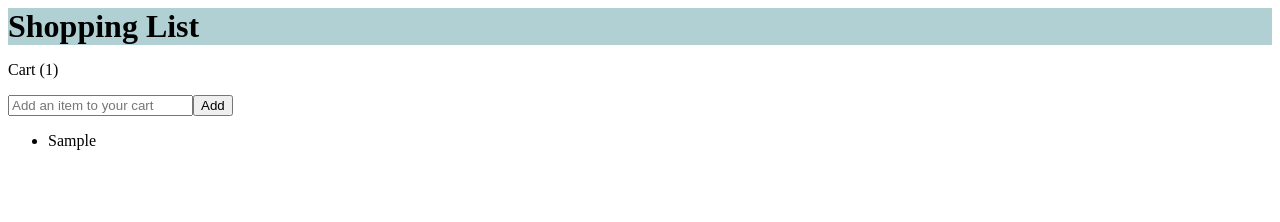
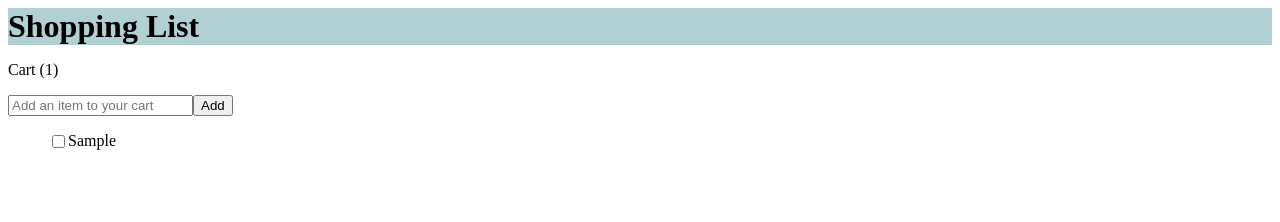
Before and after one commit to philngom/adv-react-shopping-list-FS, a React app: page / in a window 1280 px wide. Both pictures are taken after typing "Sample" into the empty fields and a click on the button "Add". Shown: the top 222 px of the page. Built offline with nearby package versions, Linux system fonts and the light colour scheme.

Commit message:
added input and p elements to Item component. need to work on checked attribute of input

```diff
--- /dev/null
+++ b/src/components/Item.css
@@ -0,0 +1,3 @@
+.done {
+  text-decoration: line-through;
+}
--- a/src/components/Item.jsx
+++ b/src/components/Item.jsx
@@ -1,3 +1,11 @@
+import styles from './Item.css';
+
 export default function Item({ item }) {
-  return <li>{item}</li>;
+  console.log(item.done);
+  return (
+    <>
+      <input type="checkbox" checked={item.done} />
+      <p style={{ margin: 0 }}>{item.item}</p>
+    </>
+  );
 }
--- a/src/views/ShoppingList.css
+++ b/src/views/ShoppingList.css
@@ -2,3 +2,8 @@
   background-color: #b0d0d3;
   margin: 0;
 }
+
+.bullet {
+  list-style: none;
+  display: flex;
+}
--- a/src/views/ShoppingList.jsx
+++ b/src/views/ShoppingList.jsx
@@ -30,7 +30,11 @@ export default function ShoppingList() {
         </form>
         <ul>
           {state.map((item) => {
-            return <Item key={item.id} item={item.item} />;
+            return (
+              <li key={item.id} className={styles.bullet}>
+                <Item item={item} />
+              </li>
+            );
           })}
         </ul>
       </main>
```
